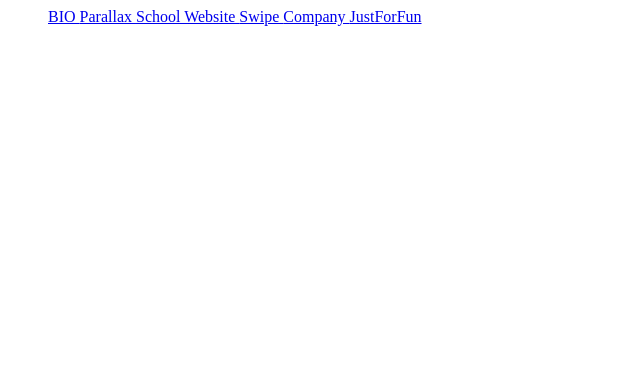
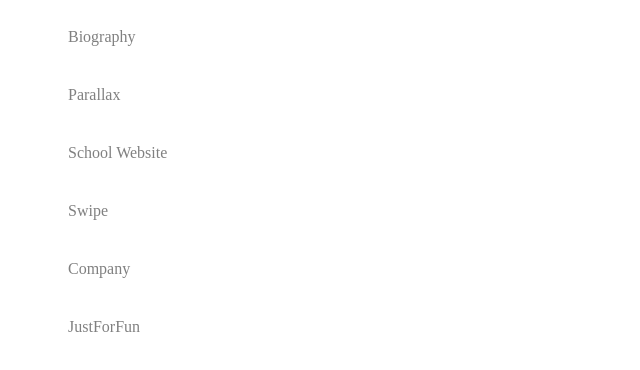
Before and after one commit to kpetrichor/archives_websites, a plain HTML site: page index.html in a window 1280 px wide. Shown: the whole page, without its empty margins (0-640 px from the left). Drawn offline with Linux system fonts and the light colour scheme.

Commit message:
indexing

```diff
--- a/index.html
+++ b/index.html
@@ -3,17 +3,34 @@
 
 <title> Navigation </title>
 
+<style>
+li{
+padding : 20px;
+}
+a{
+color : grey;
+text-decoration: none;
+transition : 0.3s;
+}
+a:hover{
+color : red;
+font-size : 20px;
+}
+
+</style>
 </head>
+
 
 <body>
 
-<ul>
-	<a href = "BIO/index.html"> BIO </a>
-	<a href = "Parallax/biography.html"> Parallax  </a>
-	<a href = "School/pages/call.html"> School Website </a>
-	<a href = "Swipe/index.html"> Swipe </a>
-	<a href = "company/index.html"> Company </a>
-	<a href = "star.html"> JustForFun </a>
+<ul style="list-style:none;">
+	<li> <a href = "BIO/index.html"> Biography </a> </li>
+
+	<li> <a href = "Parallax/biography.html"> Parallax  </a> </li>
+	<li> <a href = "School/pages/call.html"> School Website </a> </li>
+	<li> <a href = "Swipe/index.html"> Swipe </a> </li>
+	<li> <a href = "company/index.html"> Company </a> </li>
+ 	<li> <a href = "star.html"> JustForFun </a> </li>
 </ul>
 
 
```
